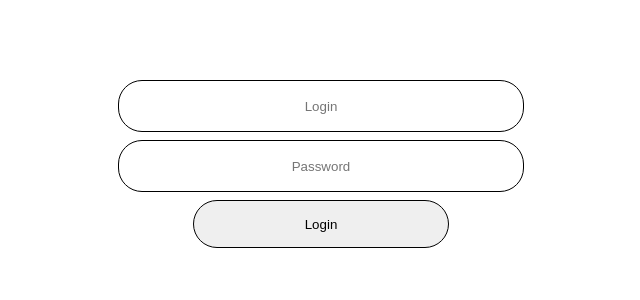
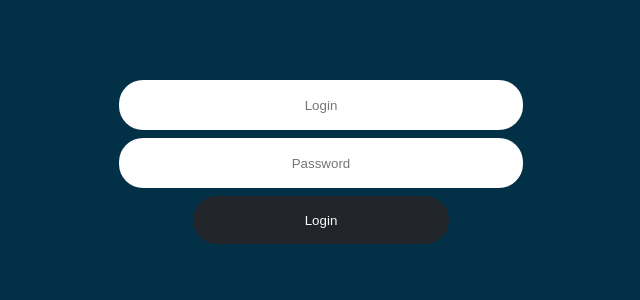
Before and after one commit to MarlonTancredo/login-page, a React (Create React App) app: page / in a window 1280 px wide. Shown: the top 300 px of the page, without its empty margins (319-959 px from the left). Built offline with nearby package versions, Linux system fonts and the light colour scheme.

Commit message:
Creating new styles for login page component

```diff
--- a/src/components/loginPage/styles.ts
+++ b/src/components/loginPage/styles.ts
@@ -1,4 +1,10 @@
 import styled from "styled-components";
+
+const primary = {
+  white: "#f8f9fa",
+  dark: "#212529",
+  grey: "#343a40",
+};
 
 export const LoginPageWrapper = styled.div`
   display: flex;
@@ -17,13 +23,21 @@ export const LoginPageInput = styled.input`
   width: 25rem;
   height: 3rem;
   margin-bottom: 0.5rem;
-  border: 1px black solid;
+  border: none;
+  outline: none;
   border-radius: 1.5rem;
 `;
 
 export const LoginPageButton = styled.button`
+  background-color: ${primary.dark};
+  color: ${primary.white};
   width: 16rem;
   height: 3rem;
-  border: 1px black solid;
+  border: none;
   border-radius: 1.5rem;
+  transition: 0.3s;
+  :hover {
+    background-color: ${primary.grey};
+    cursor: pointer;
+  }
 `;
--- a/src/index.css
+++ b/src/index.css
@@ -1,13 +1,14 @@
 body {
   margin: 0;
-  font-family: -apple-system, BlinkMacSystemFont, 'Segoe UI', 'Roboto', 'Oxygen',
-    'Ubuntu', 'Cantarell', 'Fira Sans', 'Droid Sans', 'Helvetica Neue',
+  font-family: -apple-system, BlinkMacSystemFont, "Segoe UI", "Roboto", "Oxygen",
+    "Ubuntu", "Cantarell", "Fira Sans", "Droid Sans", "Helvetica Neue",
     sans-serif;
   -webkit-font-smoothing: antialiased;
   -moz-osx-font-smoothing: grayscale;
+  background-color: #023047;
 }
 
 code {
-  font-family: source-code-pro, Menlo, Monaco, Consolas, 'Courier New',
+  font-family: source-code-pro, Menlo, Monaco, Consolas, "Courier New",
     monospace;
 }
```
